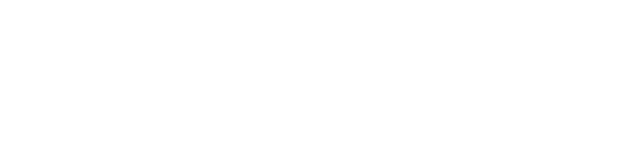
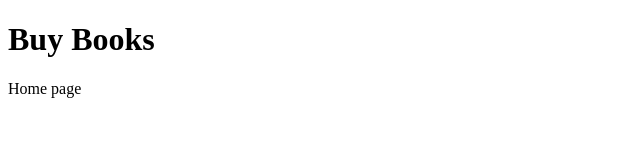
Before and after one commit to ngimasherpa/buybooks, a plain HTML site: page index.html in a window 1280 px wide. Shown: the whole page, without its empty margins (0-640 px from the left). Drawn offline with Linux system fonts and the light colour scheme.

Commit message:
Test heading added

```diff
--- a/index.html
+++ b/index.html
@@ -5,6 +5,7 @@
      <title>Buy Books</title>
 </head>
 <body>
-
+     <h1>Buy Books</h1>
+     <p>Home page</p>
 </body>
 </html>
```
